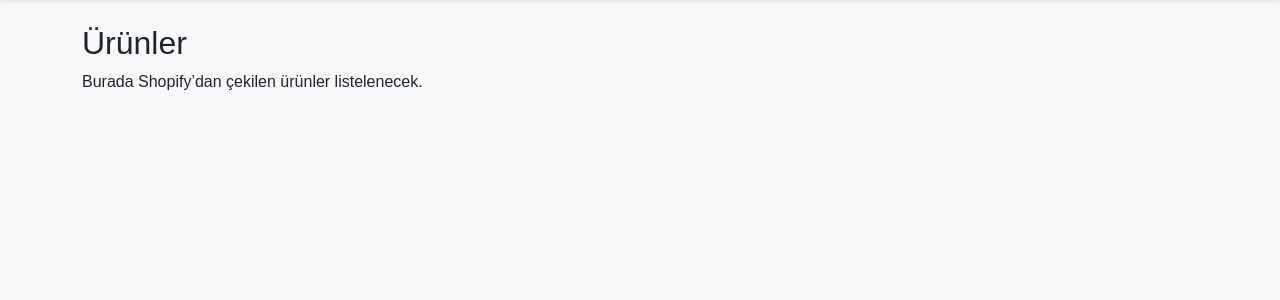
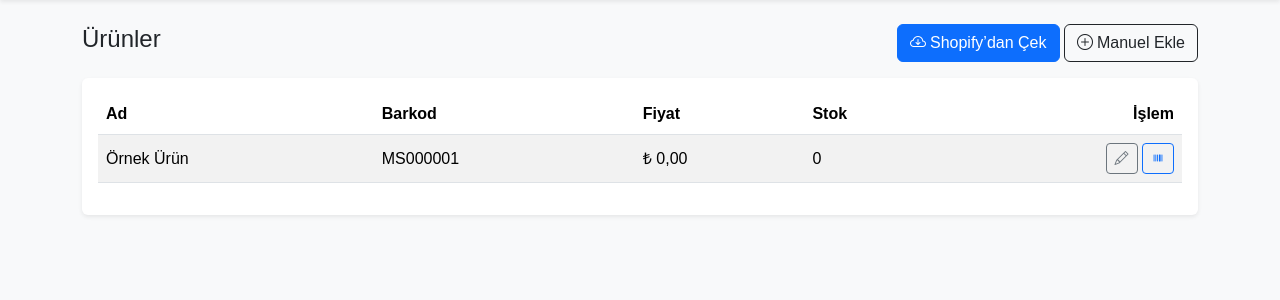
Before and after one commit to berdener/stokk, a Flask app: page /urunler in a window 1280 px wide. Shown: the part 56-356 px from the top of the page. Run offline with Flask 3, Linux system fonts and the light colour scheme; some libraries are stand-ins or nearby versions.

Commit message:
Update urunler.html

```diff
--- a/templates/urunler.html
+++ b/templates/urunler.html
@@ -1,5 +1,26 @@
 {% extends "base.html" %}
 {% block content %}
-  <h2>Ürünler</h2>
-  <p>Burada Shopify’dan çekilen ürünler listelenecek.</p>
+<div class="d-flex justify-content-between align-items-center mb-3">
+  <h4>Ürünler</h4>
+  <div>
+    <a class="btn btn-primary"><i class="bi bi-cloud-arrow-down me-1"></i>Shopify’dan Çek</a>
+    <a class="btn btn-outline-dark"><i class="bi bi-plus-circle me-1"></i>Manuel Ekle</a>
+  </div>
+</div>
+<div class="card shadow-sm border-0">
+  <div class="card-body">
+    <table class="table table-striped align-middle" id="tbl">
+      <thead><tr><th>Ad</th><th>Barkod</th><th>Fiyat</th><th>Stok</th><th class="text-end">İşlem</th></tr></thead>
+      <tbody>
+        <!-- backend veri ile doldur -->
+        <tr><td>Örnek Ürün</td><td>MS000001</td><td>₺ 0,00</td><td>0</td>
+          <td class="text-end">
+            <button class="btn btn-sm btn-outline-secondary"><i class="bi bi-pencil"></i></button>
+            <button class="btn btn-sm btn-outline-primary"><i class="bi bi-upc"></i></button>
+          </td></tr>
+      </tbody>
+    </table>
+  </div>
+</div>
+<script>$(function(){ $('#tbl').DataTable(); });</script>
 {% endblock %}
```
